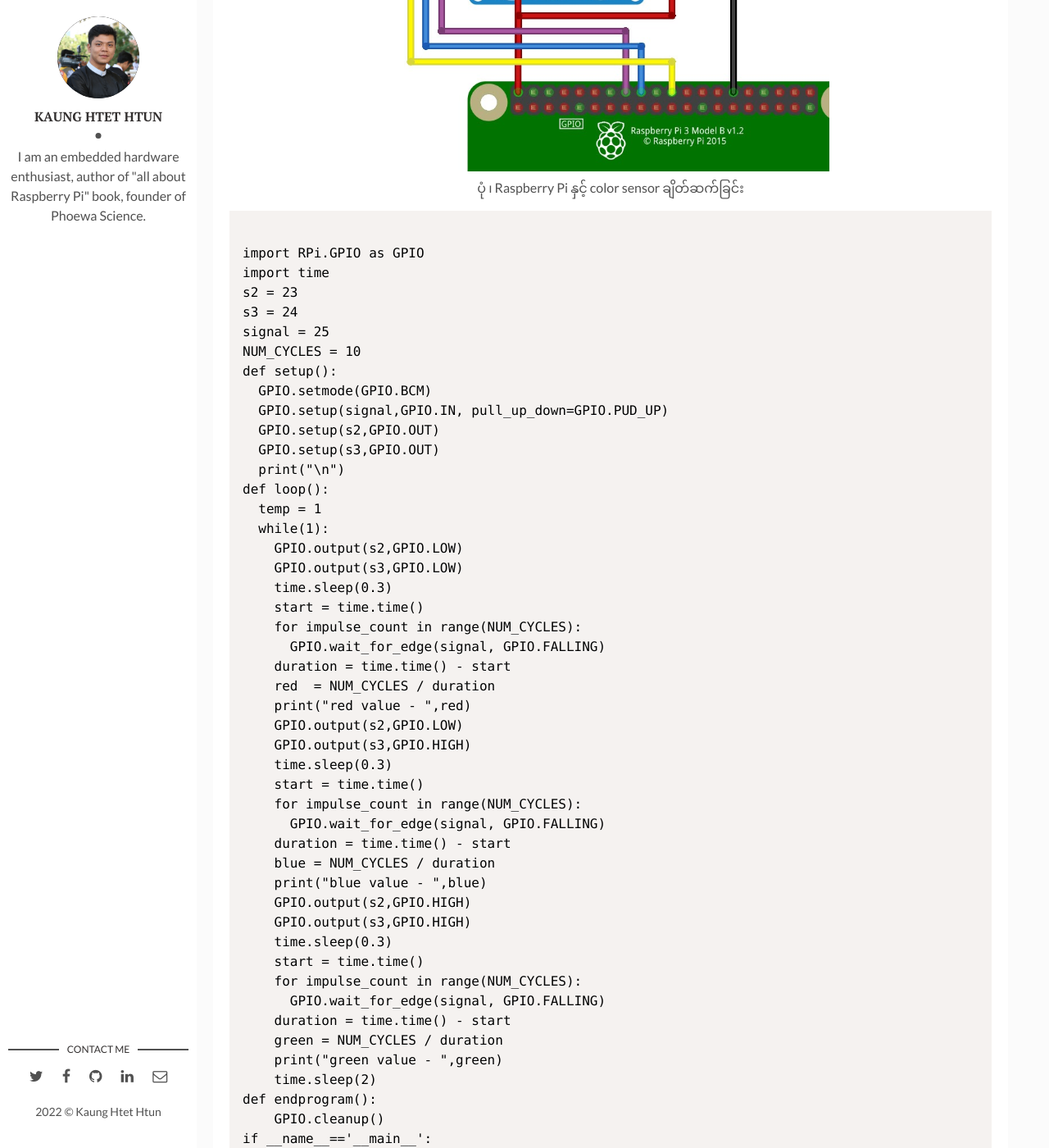
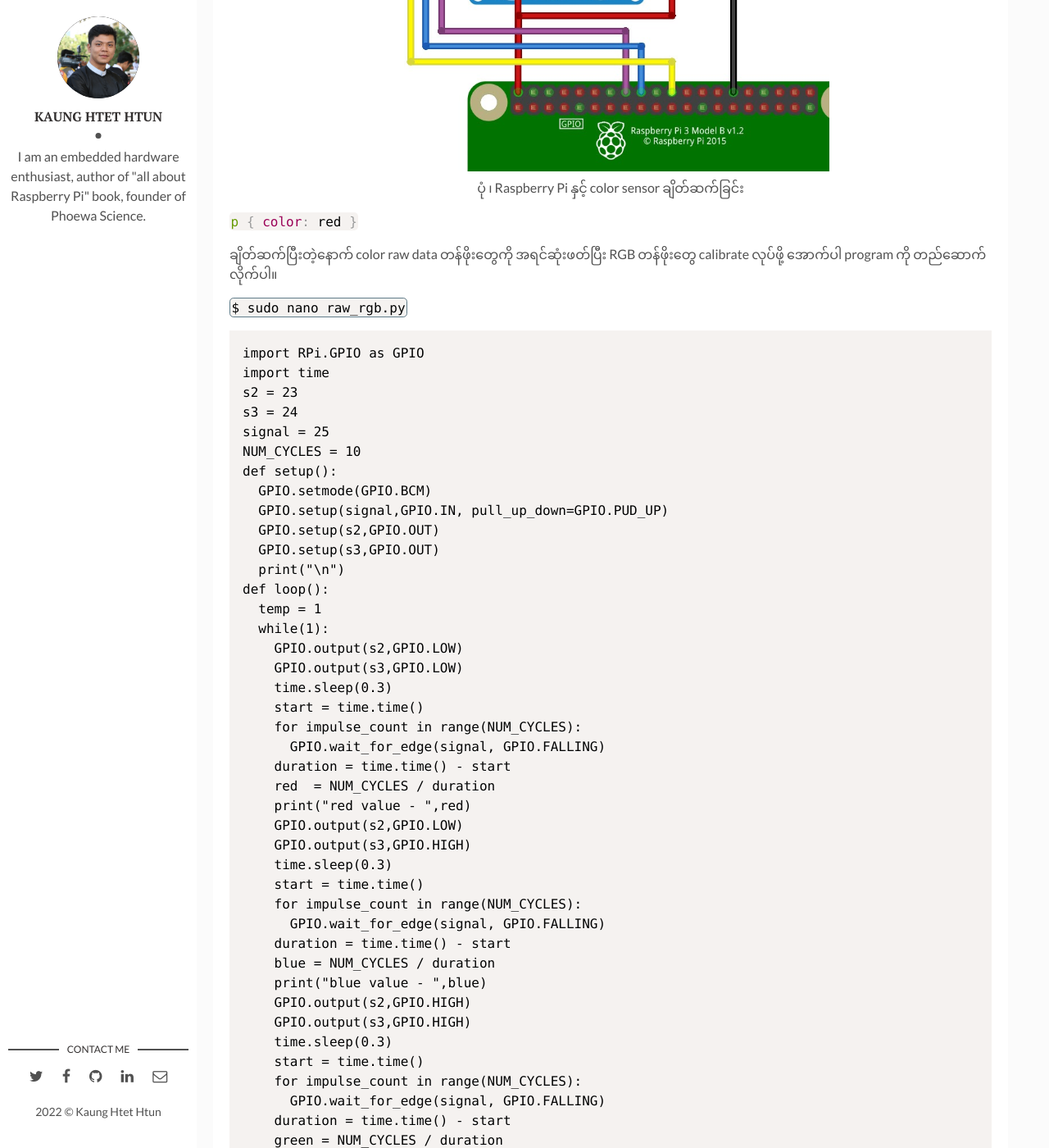
Before and after one commit to kogyikaunghtet/kogyikaunghtet.github.io, a Jekyll site: the page built from _posts/2021-1-31-rpi-color-sensor.markdown, in a window 1280 px wide and 1400 px high, scrolled down 2455 px. Shown: the whole window at 82% size. Built offline with Jekyll 4.4.1, drawn with Linux system fonts in a browser that asks for light colours; nearby versions of some CDN libraries; library files that are not in the unit come from our copies; comment, search, counter and statistics services are not loaded; some of the changed text lies outside the part shown.

Commit message:
Initial commit

```diff
--- a/_posts/2021-1-31-rpi-color-sensor.markdown
+++ b/_posts/2021-1-31-rpi-color-sensor.markdown
@@ -50,59 +50,7 @@ OUT | BCMGPIO 25
 <a>ပုံ ၊ Raspberry Pi နှင့် color sensor ချိတ်ဆက်ခြင်း</a>
 </p>
 
-<pre><code class="language-python">
-import RPi.GPIO as GPIO
-import time
-s2 = 23
-s3 = 24
-signal = 25
-NUM_CYCLES = 10
-def setup():
-  GPIO.setmode(GPIO.BCM)
-  GPIO.setup(signal,GPIO.IN, pull_up_down=GPIO.PUD_UP)
-  GPIO.setup(s2,GPIO.OUT)
-  GPIO.setup(s3,GPIO.OUT)
-  print("\n")
-def loop():
-  temp = 1
-  while(1):
-    GPIO.output(s2,GPIO.LOW)
-    GPIO.output(s3,GPIO.LOW)
-    time.sleep(0.3)
-    start = time.time()
-    for impulse_count in range(NUM_CYCLES):
-      GPIO.wait_for_edge(signal, GPIO.FALLING)
-    duration = time.time() - start
-    red  = NUM_CYCLES / duration
-    print("red value - ",red)
-    GPIO.output(s2,GPIO.LOW)
-    GPIO.output(s3,GPIO.HIGH)
-    time.sleep(0.3)
-    start = time.time()
-    for impulse_count in range(NUM_CYCLES):
-      GPIO.wait_for_edge(signal, GPIO.FALLING)
-    duration = time.time() - start
-    blue = NUM_CYCLES / duration
-    print("blue value - ",blue)
-    GPIO.output(s2,GPIO.HIGH)
-    GPIO.output(s3,GPIO.HIGH)
-    time.sleep(0.3)
-    start = time.time()
-    for impulse_count in range(NUM_CYCLES):
-      GPIO.wait_for_edge(signal, GPIO.FALLING)
-    duration = time.time() - start
-    green = NUM_CYCLES / duration
-    print("green value - ",green)
-    time.sleep(2)
-def endprogram():
-    GPIO.cleanup()
-if __name__=='__main__':
-    setup()
-    try:
-        loop()
-    except KeyboardInterrupt:
-        endprogram()
-</code></pre>
+<code class="language-css">p { color: red }</code>
 
 ချိတ်ဆက်ပြီးတဲ့နောက် color raw data တန်ဖိုးတွေကို အရင်ဆုံးဖတ်ပြီး RGB တန်ဖိုးတွေ calibrate လုပ်ဖို့ အောက်ပါ program ကို တည်ဆောက်လိုက်ပါ။
 
```
